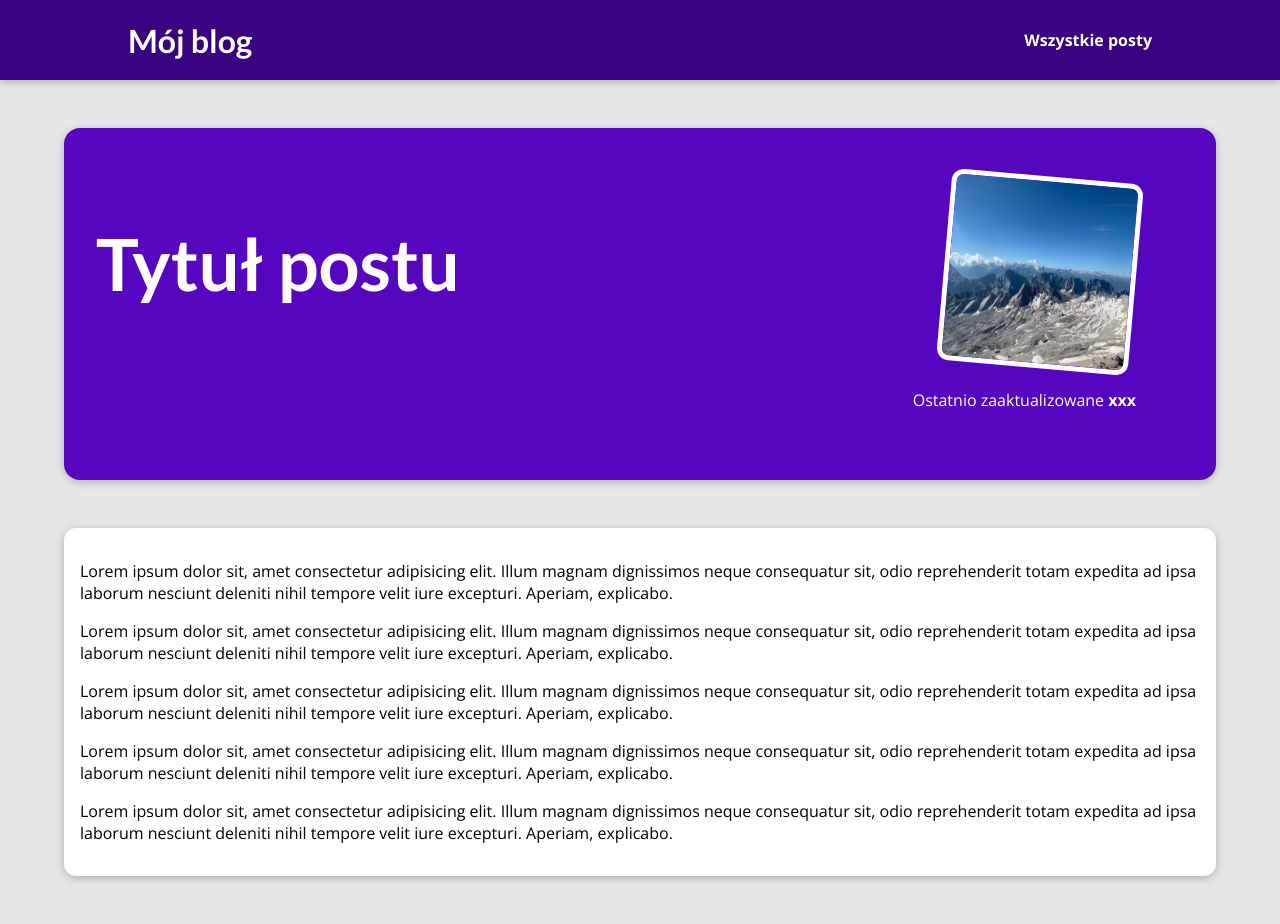
After one commit to SkowronPiotr/my-site, a Django app: page /post/1 in a window 1280 px wide. The commit adds this page. Run offline with Django 4.2, Linux system fonts and the light colour scheme.

Commit message:
zmiana postow

```diff
--- a/blog/static/blog/index.css
+++ b/blog/static/blog/index.css
@@ -74,7 +74,7 @@
     color: #353535;
   }
 
-/* to dodałem ja*/
+/* to dodałem ja
 
   #najnowsze-posty a {
     text-decoration: none;
@@ -90,4 +90,4 @@
   #najnowsze-posty h1 a:hover,
   #najnowsze-posty h1 a:active {
     color: white;
-  }
+  }*/
--- /dev/null
+++ b/blog/static/blog/strona-postu.css
@@ -0,0 +1,62 @@
+body {
+    background-color: #e7e7e7;
+  }
+
+  #glowna-nawigacja {
+    background-color: #390281;
+    box-shadow: 0 2px 8px rgba(0, 0, 0, 0.25);
+  }
+
+  #podsumowanie {
+    margin: 8rem auto 3rem auto;
+    padding: 2rem;
+    width: 90%;
+    max-width: 90rem;
+    border-radius: 16px;
+    background-color: #5706c0;
+    position: relative;
+    box-shadow: 0 2px 8px rgba(0, 0, 0, 0.25);
+    height: 22rem;
+  }
+
+  #podsumowanie h2 {
+    color: white;
+    font-size: 4.5rem;
+  }
+
+  #podsumowanie article {
+    position: absolute;
+    top: 2rem;
+    right: 3rem;
+    padding: 1rem 2rem;
+    border-radius: 12px;
+    text-align: right;
+    color: white;
+  }
+
+  #podsumowanie article img {
+    width: 12rem;
+    height: 12rem;
+    border-radius: 12px;
+    transform: rotateZ(5deg);
+    border: 5px solid white;
+    margin-bottom: 1rem;
+  }
+
+  #podsumowanie address {
+    font-weight: bold;
+  }
+
+  #podsumowanie time {
+    font-weight: bold;
+  }
+
+  main {
+    width: 90%;
+    max-width: 90rem;
+    margin: 3rem auto;
+    background-color: white;
+    padding: 1rem;
+    border-radius: 12px;
+    box-shadow: 0 2px 8px rgba(0, 0, 0, 0.25);
+  }
--- /dev/null
+++ b/blog/templates/blog/strona-postu.html
@@ -0,0 +1,31 @@
+{% extends "base.html" %}
+{% load static %}
+
+
+{% block title %}
+    Tytuł odpowiedniego postu
+{% endblock %}
+{% block pliki_css %}
+    <link rel="stylesheet" href="{% static "blog/strona-postu.css" %}">
+{% endblock  %}
+
+{% block content %}
+ <section id="podsumowanie">
+    <h2>Tytuł postu</h2>
+    <article>
+        <img src="{% static "blog/images/mountains.jpg" %}" alt="Tytuł postu">
+        <address></address>
+        <div>
+            Ostatnio zaaktualizowane <time>xxx</time>
+        </div>
+    </article>
+ </section>
+
+ <main>
+    <p>Lorem ipsum dolor sit, amet consectetur adipisicing elit. Illum magnam dignissimos neque consequatur sit, odio reprehenderit totam expedita ad ipsa laborum nesciunt deleniti nihil tempore velit iure excepturi. Aperiam, explicabo.</p>
+    <p>Lorem ipsum dolor sit, amet consectetur adipisicing elit. Illum magnam dignissimos neque consequatur sit, odio reprehenderit totam expedita ad ipsa laborum nesciunt deleniti nihil tempore velit iure excepturi. Aperiam, explicabo.</p>
+    <p>Lorem ipsum dolor sit, amet consectetur adipisicing elit. Illum magnam dignissimos neque consequatur sit, odio reprehenderit totam expedita ad ipsa laborum nesciunt deleniti nihil tempore velit iure excepturi. Aperiam, explicabo.</p>
+    <p>Lorem ipsum dolor sit, amet consectetur adipisicing elit. Illum magnam dignissimos neque consequatur sit, odio reprehenderit totam expedita ad ipsa laborum nesciunt deleniti nihil tempore velit iure excepturi. Aperiam, explicabo.</p>
+    <p>Lorem ipsum dolor sit, amet consectetur adipisicing elit. Illum magnam dignissimos neque consequatur sit, odio reprehenderit totam expedita ad ipsa laborum nesciunt deleniti nihil tempore velit iure excepturi. Aperiam, explicabo.</p>
+ </main>
+{% endblock %}
--- a/blog/urls.py
+++ b/blog/urls.py
@@ -4,6 +4,6 @@ from . import views
 urlpatterns = [
     path("", views.strona_glowna, name="strona-glowna"),
     path("posty", views.posty, name="strona-postow"),
-    path("posty/<slug:slug>", views.pojedynczy_post,
+    path("post/<slug:slug>", views.pojedynczy_post,
          name="strona-postu"),  # /posty/konkretny_post
 ]
--- a/blog/views.py
+++ b/blog/views.py
@@ -1,13 +1,81 @@
+from datetime import date
 from django.shortcuts import render
+
+wszystkie_posty = [
+    {"slug": "wspinaczka-w-gorach",
+     "obrazek": "mountains.jpg",
+     "autor": "ja",
+     "data": date(2023, 11, 22),
+     "tytuł": "wspinaczka",
+     "opis": "lorem lorem",
+     "zawartość": "Lorem ipsum dolor sit, amet consectetur adipisicing elit. Illum magnam dignissimos neque consequatur sit, odio reprehenderit totam expedita ad ipsa laborum nesciunt deleniti nihil tempore velit iure excepturi. Aperiam, explicabo.",
+     },
+    {
+        "slug": "programming-is-fun",
+        "obrazek": "coding.jpg",
+        "autor": "Maximilian",
+        "data": date(2022, 3, 10),
+        "tytuł": "Programming Is Great!",
+        "opis": "Did you ever spend hours searching that one error in your code? Yep - that's what happened to me yesterday...",
+        "zawartość": """
+          Lorem ipsum dolor sit amet consectetur adipisicing elit. Officiis nobis
+          aperiam est praesentium, quos iste consequuntur omnis exercitationem quam
+          velit labore vero culpa ad mollitia? Quis architecto ipsam nemo. Odio.
+
+          Lorem ipsum dolor sit amet consectetur adipisicing elit. Officiis nobis
+          aperiam est praesentium, quos iste consequuntur omnis exercitationem quam
+          velit labore vero culpa ad mollitia? Quis architecto ipsam nemo. Odio.
+
+          Lorem ipsum dolor sit amet consectetur adipisicing elit. Officiis nobis
+          aperiam est praesentium, quos iste consequuntur omnis exercitationem quam
+          velit labore vero culpa ad mollitia? Quis architecto ipsam nemo. Odio.
+        """
+    },
+    {
+        "slug": "into-the-woods",
+        "obrazek": "woods.jpg",
+        "autor": "Maximilian",
+        "data": date(2020, 8, 5),
+        "tytuł": "Nature At Its Best",
+        "opis": "Nature is amazing! The amount of inspiration I get when walking in nature is incredible!",
+        "zawartość": """
+          Lorem ipsum dolor sit amet consectetur adipisicing elit. Officiis nobis
+          aperiam est praesentium, quos iste consequuntur omnis exercitationem quam
+          velit labore vero culpa ad mollitia? Quis architecto ipsam nemo. Odio.
+
+          Lorem ipsum dolor sit amet consectetur adipisicing elit. Officiis nobis
+          aperiam est praesentium, quos iste consequuntur omnis exercitationem quam
+          velit labore vero culpa ad mollitia? Quis architecto ipsam nemo. Odio.
+
+          Lorem ipsum dolor sit amet consectetur adipisicing elit. Officiis nobis
+          aperiam est praesentium, quos iste consequuntur omnis exercitationem quam
+          velit labore vero culpa ad mollitia? Quis architecto ipsam nemo. Odio.
+        """
+    }
+]
+
+# patrzy na value daty każdego postu
+
+
+def wyciagnij_date(post):
+    return wszystkie_posty["data"]
+
+# funkcja strony głównej
 
 
 def strona_glowna(request):
-    return render(request, "blog/index.html")
+    # sortuje posty po najnowszej dacie wskazując na funkcje
+    posortowane_posty = sorted(wszystkie_posty, key=wyciagnij_date)
+    najnowsze_posty = posortowane_posty[-3:]
+    # pobiera 3 ostatnie elementy z listy
+    return render(request, "blog/index.html", {
+        'najnowsze_posty': najnowsze_posty
+    })
 
 
 def posty(request):
-    pass
+    return render(request, "blog/wszystkie-posty.html")
 
 
-def pojedynczy_post(request):
-    pass
+def pojedynczy_post(request, slug):
+    return render(request, "blog/strona-postu.html")
--- a/templates/base.html
+++ b/templates/base.html
@@ -11,6 +11,13 @@
     {% block pliki_css %}{% endblock  %}
 </head>
 <body>
+    <header id="glowna-nawigacja">
+        <h1><a href="{% url "strona-glowna" %}">Mój blog</a></h1>
+        <nav>
+            <a href="{% url "strona-postow" %}">Wszystkie posty</a>
+        </nav>
+    </header>
+
     {% block content %}
 
     {% endblock  %}
```
Also changed, not shown: blog/static/blog/post.css (added, +43 -0 lines), blog/static/blog/wszystkie-posty.css (added, +43 -0 lines), blog/templates/blog/includes/post.html (added, +13 -0 lines), blog/templates/blog/index.html (+5 -18 lines), blog/templates/blog/wszystkie-posty.html (added, +27 -0 lines).
